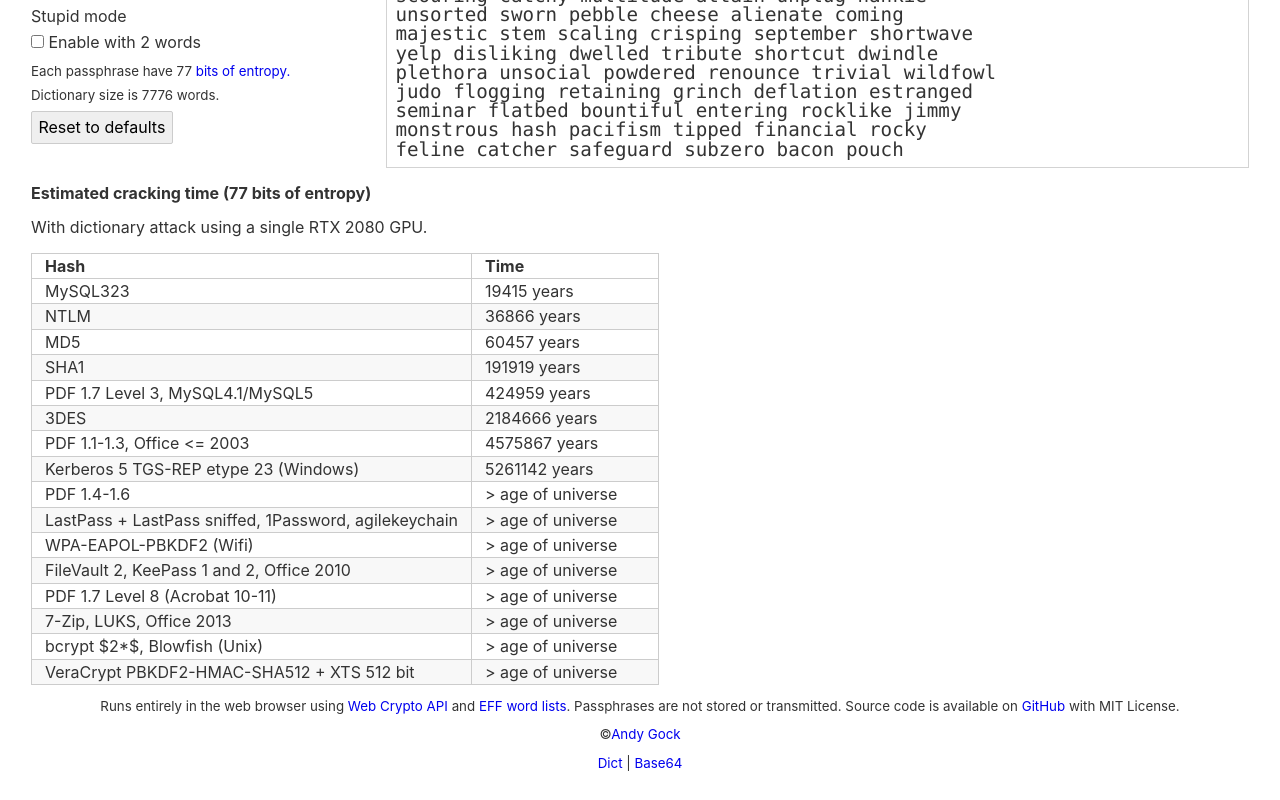
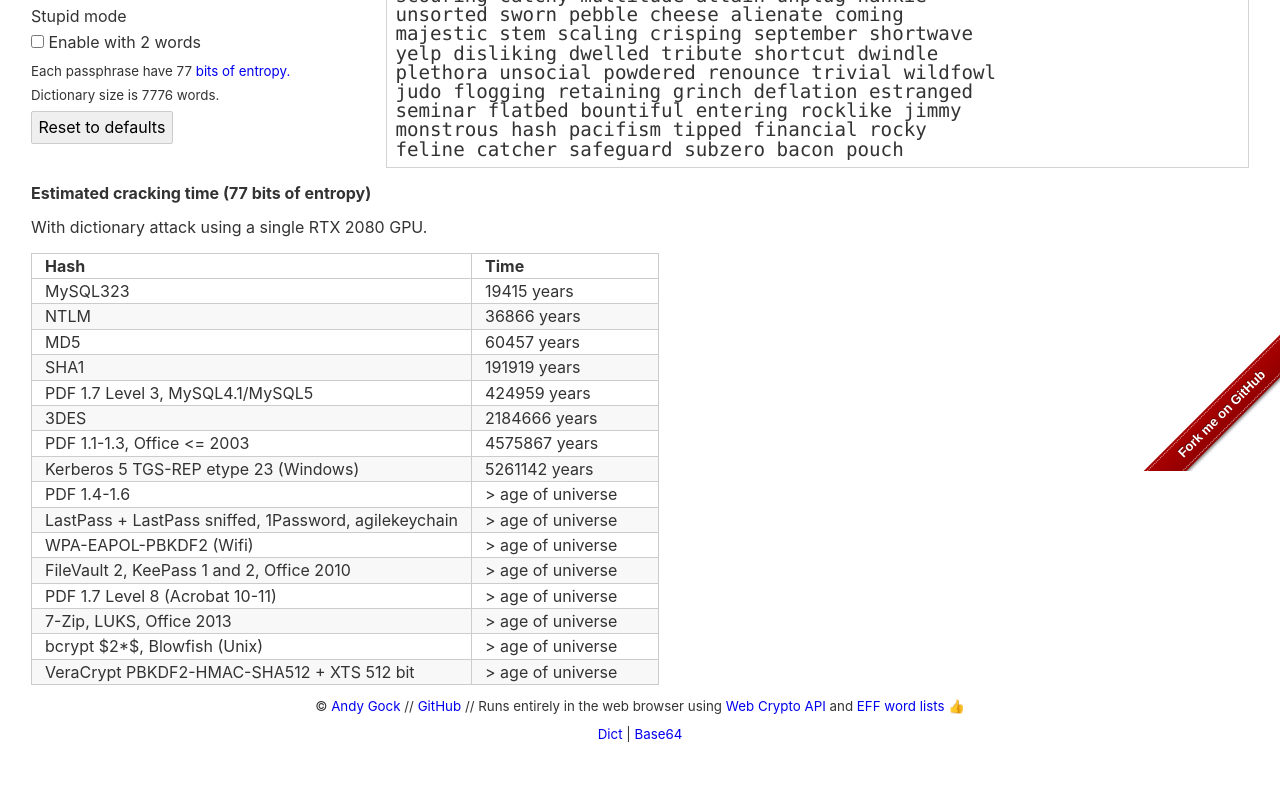
Before and after one commit to andygock/password-generator-v2, a React (Vite) app: page /#/ in a window 1280 px wide. Shown: the part 329-1129 px from the top of the page. After the commit the page ends 1101 px from the top, so only its background shows below. Built offline with nearby package versions, Linux system fonts and the light colour scheme; the HTML template or start-up script is replaced by a standard one.

Commit message:
Update footer, add GH banner

```diff
--- a/public/index.html
+++ b/public/index.html
@@ -9,6 +9,7 @@
     <meta name="theme-color" content="#000000" />
     <link rel="icon" href="favicon.ico" />
     <link rel="apple-touch-icon" href="logo192.png" />
+    <link rel="stylesheet" href="gh-fork-ribbon.min.css" />
     <title>Password Generator</title>
   </head>
 
--- a/src/App.js
+++ b/src/App.js
@@ -68,6 +68,14 @@ const App = () => {
         </Switch>
         <Footer />
       </Router>
+      <a
+        className="github-fork-ribbon right-bottom fixed"
+        href="https://github.com/andygock/password-generator-v2"
+        data-ribbon="Fork me on GitHub"
+        title="Fork me on GitHub"
+      >
+        Fork me on GitHub
+      </a>
     </div>
   );
 };
--- a/src/Footer.js
+++ b/src/Footer.js
@@ -1,3 +1,4 @@
+/* eslint-disable react/jsx-no-comment-textnodes */
 import React from 'react';
 import { Link, Route, Switch } from 'react-router-dom';
 
@@ -5,21 +6,17 @@ const Footer = () => {
   return (
     <footer>
       <p>
-        Runs entirely in the web browser using{' '}
+        &copy; <a href="https://gock.net/">Andy Gock</a> //{' '}
+        <a href="https://github.com/andygock/password-generator-v2">GitHub</a>{' '}
+        // Runs entirely in the web browser using{' '}
         <a href="https://developer.mozilla.org/en-US/docs/Web/API/Web_Crypto_API">
           Web Crypto API
         </a>{' '}
         and{' '}
         <a href="https://www.eff.org/deeplinks/2016/07/new-wordlists-random-passphrases">
           EFF word lists
-        </a>
-        . Passphrases are not stored or transmitted. Source code is available on{' '}
-        <a href="https://github.com/andygock/password-generator-v2">GitHub</a>{' '}
-        with MIT License.
-      </p>
-      <p>
-        &copy;
-        <a href="https://gock.net/">Andy Gock</a>
+        </a>{' '}
+        👍
       </p>
       <p>
         <Link to="/dict">Dict</Link> | <Link to="/base64">Base64</Link>
```
Also changed, not shown: public/gh-fork-ribbon.min.css (added, +5 -0 lines), 1 other file (tests, documents, lock files or other folders).
